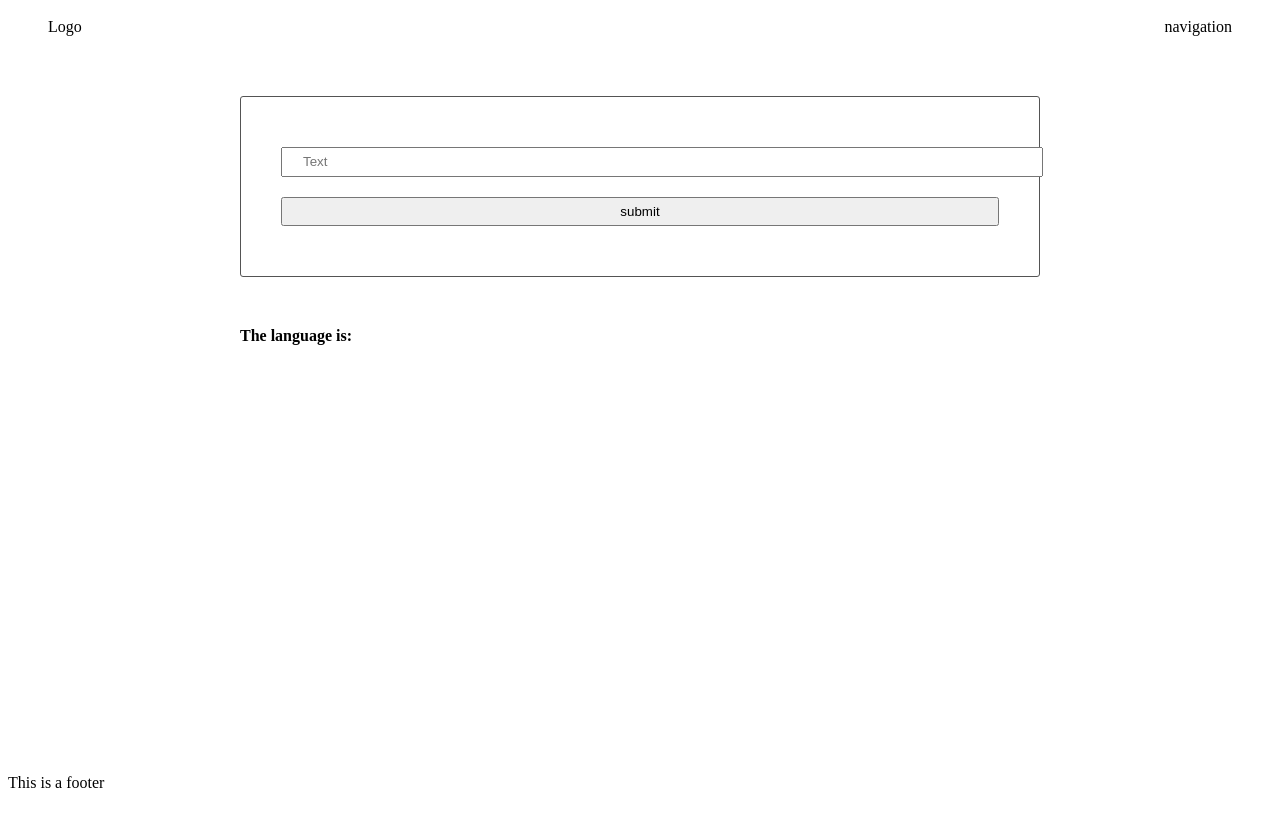
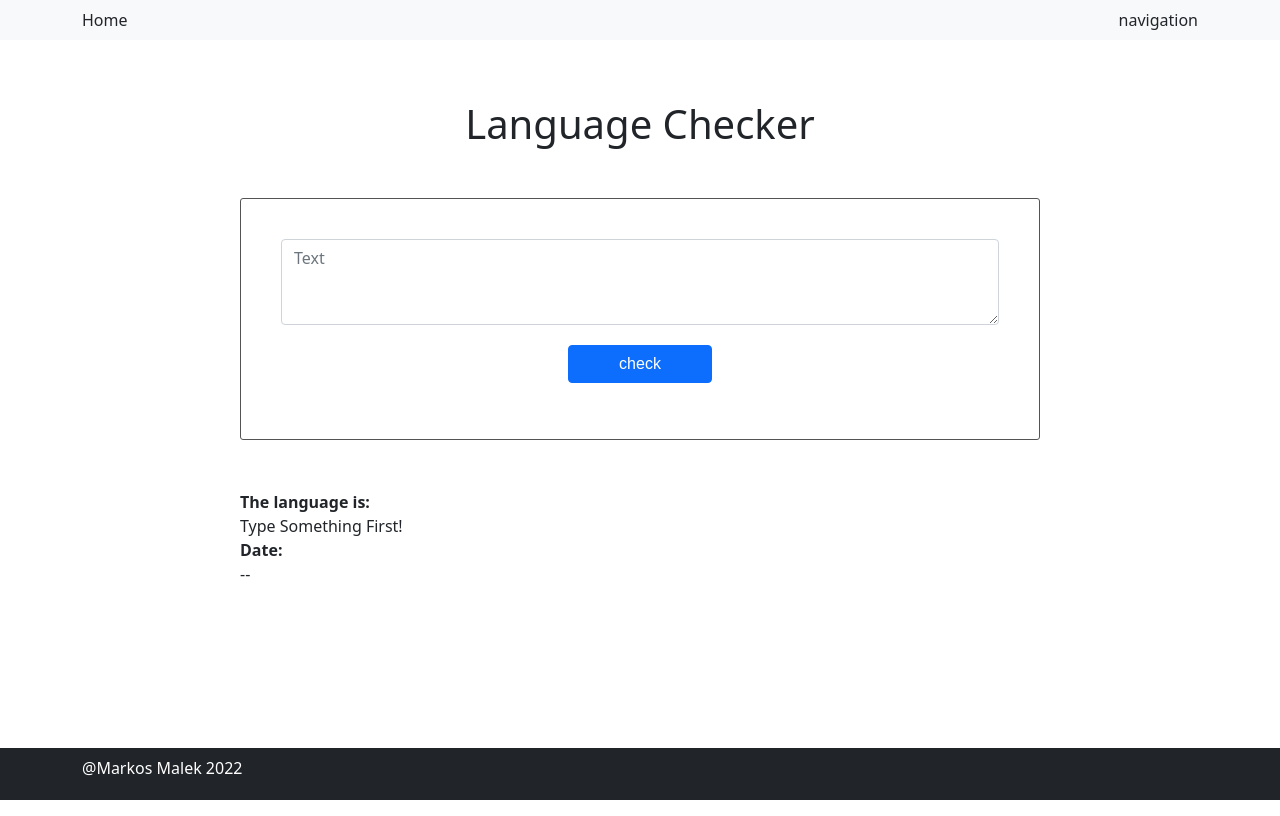
Before and after one commit to MarkosMalek/webpack-project, a website built with webpack: page src/client/views/index.html in a window 1280 px wide. Built offline with nearby package versions, Linux system fonts and the light colour scheme.

Commit message:
adding bootstarp

```diff
--- a/package.json
+++ b/package.json
@@ -10,6 +10,7 @@
   "author": "MarkosMalek",
   "license": "ISC",
   "dependencies": {
+    "bootstrap": "^5.1.3",
     "cors": "^2.8.5",
     "dotenv": "^14.2.0",
     "express": "^4.17.2",
--- a/src/client/index.js
+++ b/src/client/index.js
@@ -1,9 +1,6 @@
 import { handleSubmit } from "./js/formHandler";
 import { checkForLang } from "./js/langChecker";
 import "./styles/base.sass";
-import "./styles/footer.sass";
 import "./styles/form.sass";
-import "./styles/header.sass";
-
-alert("its working");
+import "./styles/main.sass";
 export { handleSubmit, checkForLang };
--- a/src/client/js/langChecker.js
+++ b/src/client/js/langChecker.js
@@ -17,8 +17,11 @@ export function checkForLang(inputText, apikey) {
       body.then((result) => {
         document.getElementById("results").innerHTML =
           result.language_list[0].name;
+
+        const unixTime = Math.round(Date.now() / 1000).toString();
+        const date = new Date(unixTime * 1000);
+        document.getElementById("date").innerHTML = date;
       })
     )
-
     .catch((error) => console.log("error", error));
 }
--- a/src/client/styles/base.sass
+++ b/src/client/styles/base.sass
@@ -6,6 +6,11 @@ body
   main
     flex: 2
 
+    h1
+      display: flex
+      justify-content: center
+      align-items: center
+      margin-top: 1.5em
     section
       max-width: 800px
       margin: 50px auto
--- a/src/client/styles/form.sass
+++ b/src/client/styles/form.sass
@@ -3,9 +3,11 @@ form
   border-radius: 3px
   padding: 40px
 
-
-input
-  padding: 5px 20px
-  width: 100%
-  line-height: 16px
-  margin: 10px 0
+.contaner
+  display: flex
+  justify-content: center
+  align-items: center
+.button
+  margin-top: 20px
+  width: 20%
+  font-family: sans-serif
--- a/src/client/styles/header.sass
+++ /dev/null
@@ -1,5 +0,0 @@
-header
-  display: flex
-  justify-content: space-between
-  padding: 10px 40px
-  background-color:red
--- /dev/null
+++ b/src/client/styles/main.sass
@@ -0,0 +1 @@
+@import "~bootstrap/scss/bootstrap"
--- a/src/client/views/index.html
+++ b/src/client/views/index.html
@@ -6,39 +6,51 @@
   </head>
 
   <body>
-    <header>
-      <div class="">Logo</div>
+    <nav class="navbar navbar-expand-lg navbar-light bg-light">
+      <div class="container">
+        <div class="">Home</div>
         <div class="">navigation</div>
-    </header>
+      </div>
+    </nav>
 
     <main>
+      <h1>Language Checker</h1>
       <section>
-        <form class="" onsubmit="return Client.handleSubmit(event)">
-          <input
+        <form class="mb-3" onsubmit="return Client.handleSubmit(event)">
+          <div>
+            <textarea
+              rows="3"
+              class="form-control"
               id="name"
               type="text"
               name="input"
               value=""
               placeholder="Text"
-          />
+            ></textarea>
+          </div>
+          <div class="mb-3 contaner">
             <input
+              class="btn btn-primary button"
               type="submit"
               name=""
-            value="submit"
+              value="check"
               onclick="return Client.handleSubmit(event)"
               onsubmit="return handleSubmit(event)"
             />
+          </div>
         </form>
       </section>
 
       <section>
         <strong>The language is:</strong>
-        <div id="results"></div>
+        <div id="results">Type Something First!</div>
+        <strong>Date:</strong>
+        <div id="date">--</div>
       </section>
     </main>
 
-    <footer>
-      <p>This is a footer</p>
+    <footer class="bg-dark text-white pt-2 pb-1">
+      <div class="container"><p>@Markos Malek 2022</p></div>
     </footer>
   </body>
 </html>
--- a/src/server/index.js
+++ b/src/server/index.js
@@ -5,11 +5,7 @@ const app = express();
 require("dotenv").config();
 
 app.use(express.static("../../dist"));
-app.use(
-  cors({
-    origin: "http://localhost:8080",
-  })
-);
+app.use(cors());
 app.use(express.json());
 
 // designates what port the app will listen to for incoming requests
```
Also changed, not shown: dist/index.html (deleted), dist/main.css (deleted), dist/main.js (deleted), dist/service-worker.js (deleted), src/client/styles/footer.sass (deleted), 2 other files. Lines whose indentation alone changed are shown as unchanged.
